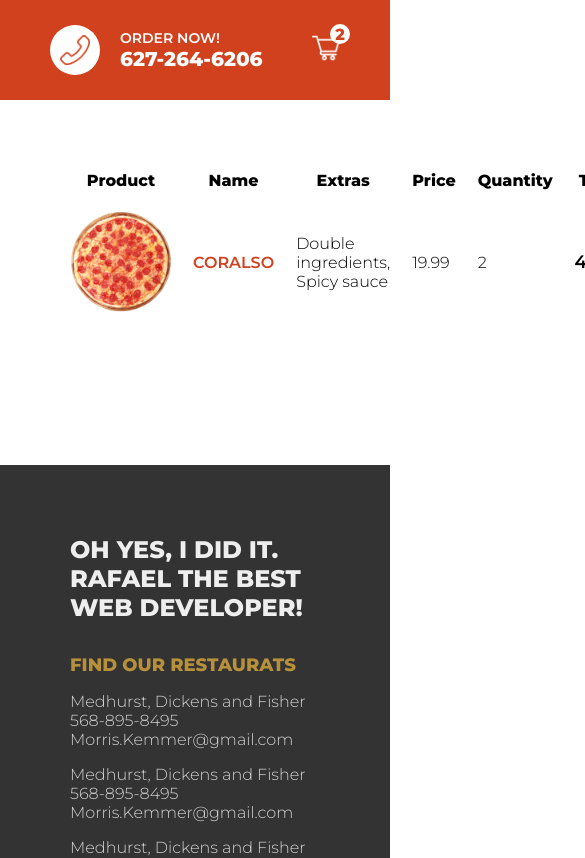
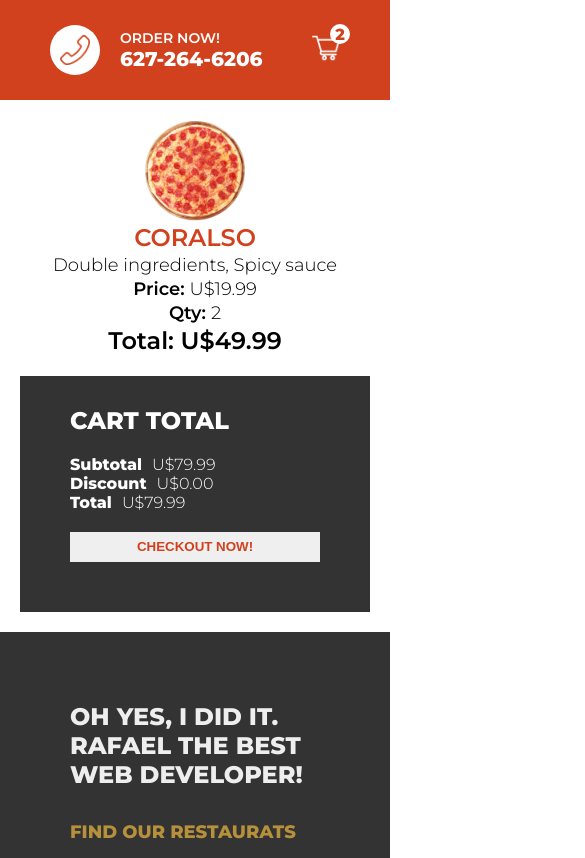
Before and after one commit to ventura01/pizzeria, a Next.js app: page /cart in a window 390 px wide. Shown: the top 858 px of the page, 585 px wide, since content can reach past the window. Built offline with nearby package versions, Linux system fonts and the light colour scheme.

Commit message:
All responsive

```diff
--- a/pages/cart.jsx
+++ b/pages/cart.jsx
@@ -7,7 +7,7 @@
     <div className={styles.container}>
       <div className={styles.left}>
         <table className={styles.table}>
-          <tr className={styles.tr}>
+          <tr className={styles.trTitle}>
             <th>Product</th>
             <th>Name</th>
             <th>Extras</th>
@@ -35,13 +35,13 @@
               </span>
             </td>
             <td>
-              <span className={styles.price}>19.99</span>
+              <span className={styles.price}>U$19.99</span>
             </td>
             <td>
               <span className={styles.qty}>2</span>
             </td>
             <td>
-              <span className={styles.total}>49.99</span>
+              <span className={styles.total}>U$49.99</span>
             </td>
           </tr>
         </table>
--- a/pages/orders/[id].jsx
+++ b/pages/orders/[id].jsx
@@ -15,9 +15,9 @@
       <div className={styles.left}>
         <div className={styles.row}>
           <table className={styles.table}>
-            <tr className={styles.tr}>
+            <tr className={styles.trTitle}>
               <th>Order ID</th>
-              <th>Costumer</th>
+              <th>Customer</th>
               <th>Address</th>
               <th>Total</th>
             </tr>
--- a/styles/Cart.module.css
+++ b/styles/Cart.module.css
@@ -49,3 +49,46 @@
     margin-top: 20px;
     cursor: pointer;
 }
+@media screen and (max-width: 480px){
+    .container{
+        flex-direction: column;
+        padding: 20px;
+    }
+    .table{
+        display: flex;
+        flex-direction: column;
+        justify-content: center;
+        align-items: center;
+    }
+    .trTitle{
+        display: none;
+    }
+    .tr{
+        display: flex;
+        flex-direction: column;
+        justify-content: center;
+        align-items: center;
+        margin-bottom: 20px;
+    }
+    .name, .total{
+        font-size: 24px;
+    }
+    .extras, .price, .qty{
+        font-size: 18px;
+    }
+    .price::before{
+        content: "Price: ";
+        font-weight: 600;
+    }
+    .qty::before{
+        content: "Qty: ";
+        font-weight: 600;
+    }
+    .total::before{
+        content: "Total: ";
+        font-weight: 600;
+    }
+    .wrapper{
+        width: 100%;
+    }
+}
--- a/styles/Order.module.css
+++ b/styles/Order.module.css
@@ -71,3 +71,48 @@
     margin-top: 20px;
     font-weight: bold   ;
 }
+
+@media screen and (max-width: 480px){
+    .container{
+        flex-direction: column;
+    }
+    .trTitle{
+        display: none;
+    }
+    .tr{
+        display: flex;
+        flex-direction: column;
+        justify-content: center;
+        align-items: center;
+        font-size: 20px;
+    }
+    .id::before{
+        content: "Order ID: ";
+        font-weight: 600;
+    }
+    .name::before{
+        content: "Customer: ";
+        font-weight: 600;
+    }
+    .address::before{
+        content: "Address: ";
+        font-weight: 600;
+    }
+    .total::before{
+        content: "Total: ";
+        font-weight: 600;
+    }
+    .row:last-child{
+        /* display: flex; */
+        align-items: center;
+        justify-content: center;
+        width: 100%;
+        flex-direction: column;
+    }
+    .done, .inProgress, .undone{
+        margin-bottom: 20px;
+    }
+    .wrapper{
+        width: 100%;
+    }
+}
--- a/styles/Product.module.css
+++ b/styles/Product.module.css
@@ -85,3 +85,37 @@
     margin-left: 10px;
     height: 30px;
 }
+@media screen and (max-width: 480px){
+    .container{
+        height: auto;
+        text-align: center;
+        flex-direction: column;
+    }
+    .imgContainer{
+        height: 40vh;
+        width: 40vh;
+        margin-top: 20px;
+    }
+    .sizes{
+        width: 80%;
+        padding: 0 20px;
+    }
+    .ingredients{
+        flex-direction: column;
+    }
+    .option{
+        margin: 10px;
+        font-size: 18px;
+    }
+    .checkbox{
+        width: 25px;
+        height: 25px;
+    }
+    .quantity, .button{
+        height: 45px;
+        padding: 10px 20px;
+    }
+    .button{
+        margin-bottom: 30px;
+    }
+}
```
